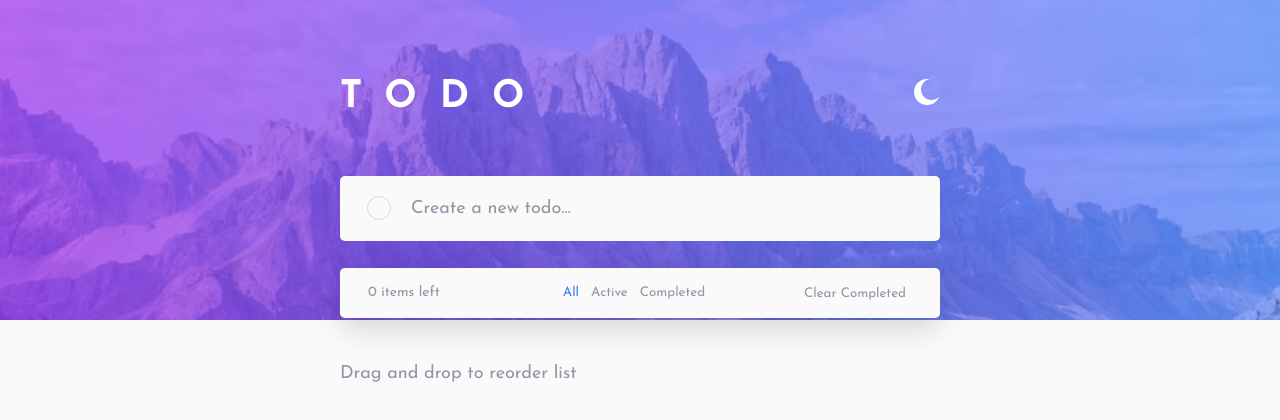
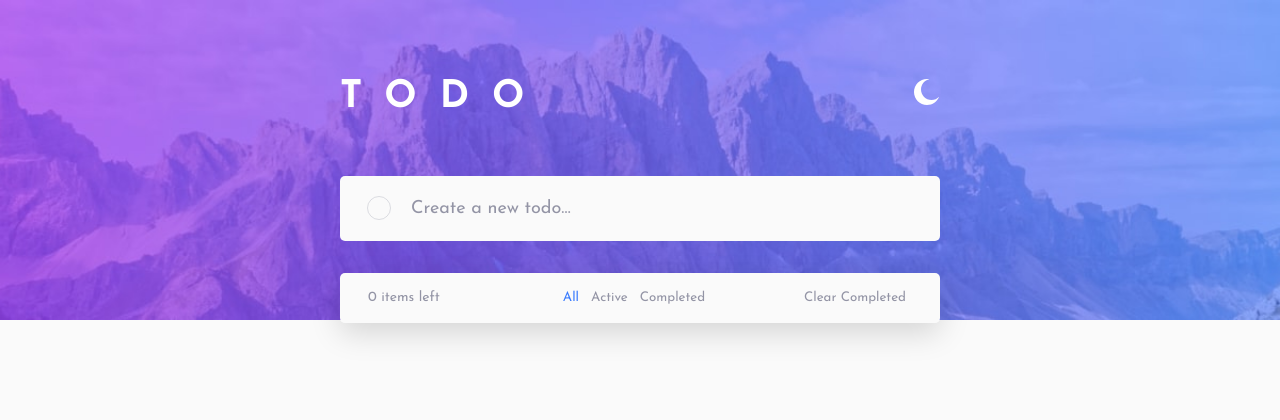
Before and after one commit to stephenway/todo-app, a Next.js app: page / in a window 1280 px wide. Shown: the top 420 px of the page. Built offline with nearby package versions, Linux system fonts and the light colour scheme.

Commit message:
Moved DnD text with style

```diff
--- a/components/TodoList.tsx
+++ b/components/TodoList.tsx
@@ -9,6 +9,7 @@ const TodoList = (): JSX.Element => {
   const { todos } = useTodos();
 
   return (
+    <>
       <ul className={styles.root}>
         {todos &&
           todos.length > 0 &&
@@ -17,6 +18,10 @@ const TodoList = (): JSX.Element => {
           ))}
         <TodoController />
       </ul>
+      {todos?.length > 0 && (
+        <p className={styles.subtext}>Drag and drop to reorder list</p>
+      )}
+    </>
   );
 };
 
--- a/pages/index.tsx
+++ b/pages/index.tsx
@@ -9,7 +9,6 @@ const IndexPage = () => {
       <Layout title="My Todos">
         <AddTodoForm />
         <TodoList />
-        <p>Drag and drop to reorder list</p>
       </Layout>
     </TodoListProvider>
   );
--- a/styles/TodoList.module.css
+++ b/styles/TodoList.module.css
@@ -4,6 +4,11 @@
   overflow: hidden;
   width: var(--form-width);
   list-style: none;
-  margin: 1.5em 0;
+  margin: 1.75em 0;
   padding: 0;
 }
+
+.subtext {
+  margin: 2em auto 0;
+  font-size: 14px;
+}
```
Lines whose indentation alone changed are shown as unchanged.
